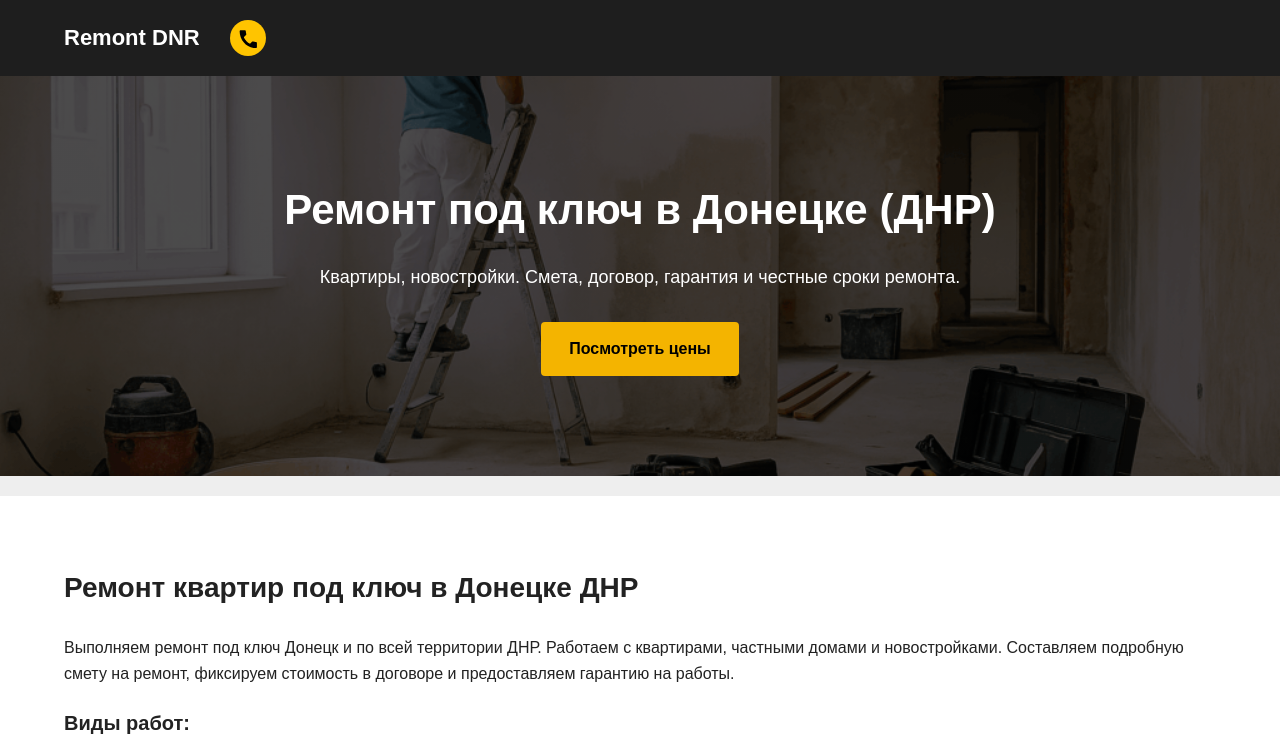
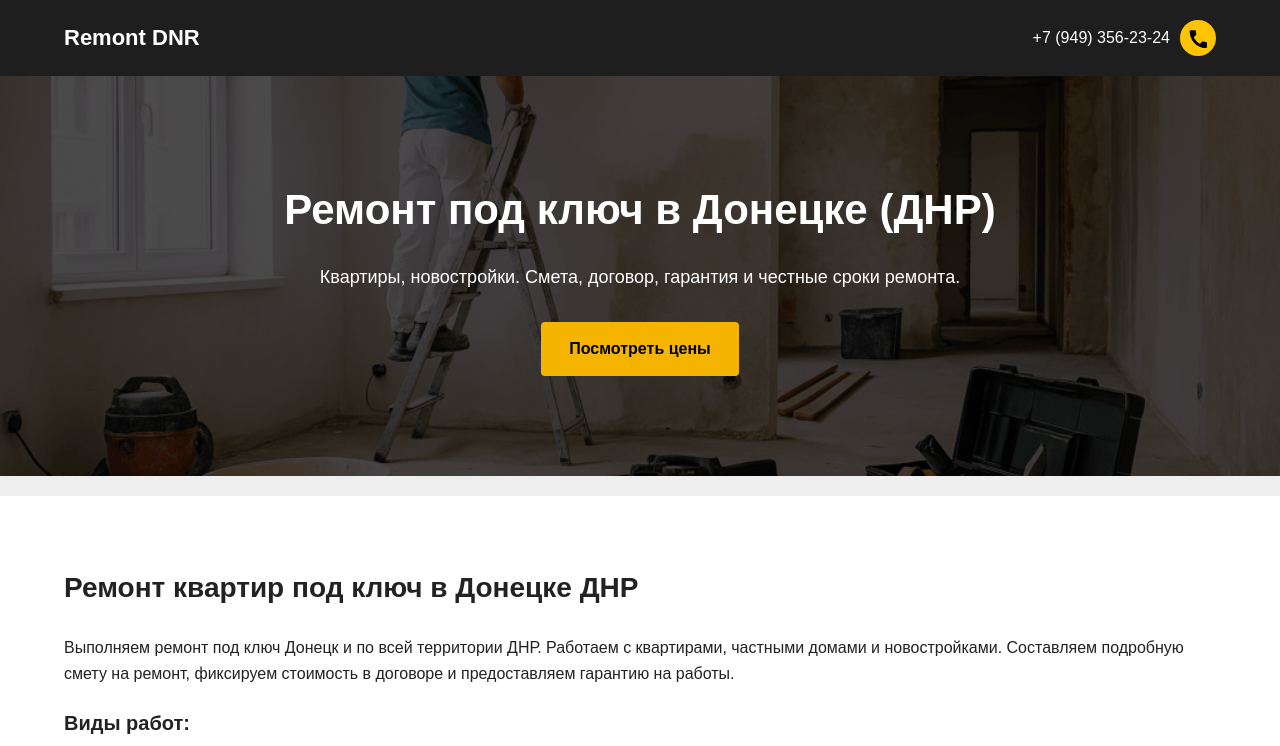
Before and after one commit to NeiroSlav/remont_website, a plain HTML site: page index.html in a window 1280 px wide. Shown: the top 746 px of the page. Drawn offline with Linux system fonts and the light colour scheme.

Commit message:
Add number to head

```diff
--- a/index.html
+++ b/index.html
@@ -17,13 +17,25 @@
       <div class="container">
         <div class="top-row">
           <a href="../" class="logo">Remont DNR</a>
-          <a href="tel:+79493562324" aria-label="Позвонить" class="phone-icon">
+          <div class="top-row">
+            <a
+              href="tel:+79493562324"
+              aria-label="Позвонить"
+              class="phone-number"
+              >+7 (949) 356-23-24</a
+            >
+            <a
+              href="tel:+79493562324"
+              aria-label="Позвонить"
+              class="phone-icon"
+            >
               <svg viewBox="0 0 22 22" width="20" height="20" fill="black">
                 <path
                   d="M6.6 10.8c1.4 2.8 3.8 5.2 6.6 6.6l2.2-2.2c.3-.3.8-.4 1.2-.3 1 .3 2 .5 3 .5.7 0 1.2.5 1.2 1.2V21c0 .7-.5 1.2-1.2 1.2C10.1 22.2 1.8 13.9 1.8 3.6 1.8 2.9 2.3 2.4 3 2.4h4.4c.7 0 1.2.5 1.2 1.2 0 1 .2 2 .5 3 .1.4 0 .9-.3 1.2l-2.2 2.2z"
                 />
               </svg>
             </a>
+          </div>
         </div>
       </div>
     </header>
--- a/styles.css
+++ b/styles.css
@@ -40,7 +40,14 @@ header .logo {
 .top-row {
   display: flex;
   align-items: center;
-  justify-content: start;
+  justify-content: space-between;
+}
+
+.phone-number {
+  margin-left: 50px;
+  margin-right: 10px;
+  align-items: center;
+  justify-content: center;
 }
 
 .phone-icon {
@@ -53,7 +60,6 @@ header .logo {
   background: #ffc400;
   color: white;
   transition: 0.3s ease;
-  margin-left: 30px;
 }
 
 .phone-icon:hover {
@@ -160,7 +166,7 @@ footer a {
   .hero h1 {
     font-size: 30px;
   }
-  .top-row {
-    justify-content: space-between;
+  .phone-number {
+    display: none;
   }
 }
```
Lines whose indentation alone changed are shown as unchanged.
